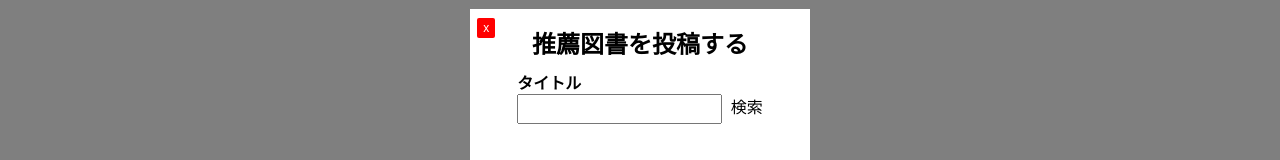
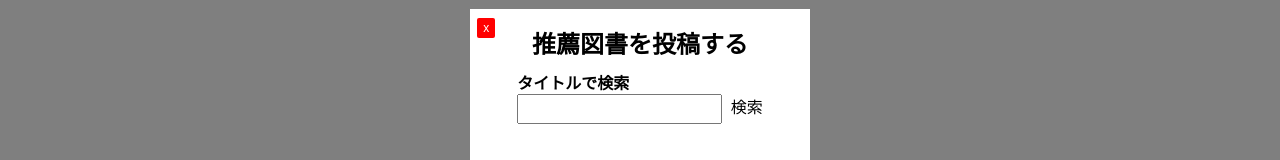
Before and after one commit to morieeeenyo/my_recommended_books, a React app in the folder frontend/: page /books/new in a window 1280 px wide. Shown: the part 149-309 px from the top of the page. Built offline with nearby package versions, Linux system fonts and the light colour scheme; the HTML template or start-up script is replaced by a standard one.

Commit message:
style: change title of form

```diff
--- a/frontend/src/components/books/NewBookModal.jsx
+++ b/frontend/src/components/books/NewBookModal.jsx
@@ -66,7 +66,7 @@ function SearchBookForm(props) {
   return(
     <form>
       <BooksFormBlock>
-        <label htmlFor="title">タイトル</label>
+        <label htmlFor="title">タイトルで検索</label>
         <div className="search-form-field">
           <input type="text" name="title" id="nickname" onChange={props.change}/>
           <span onClick={props.search}>検索</span>
```
Also changed, not shown: 1 other file (tests, documents, lock files or other folders).
